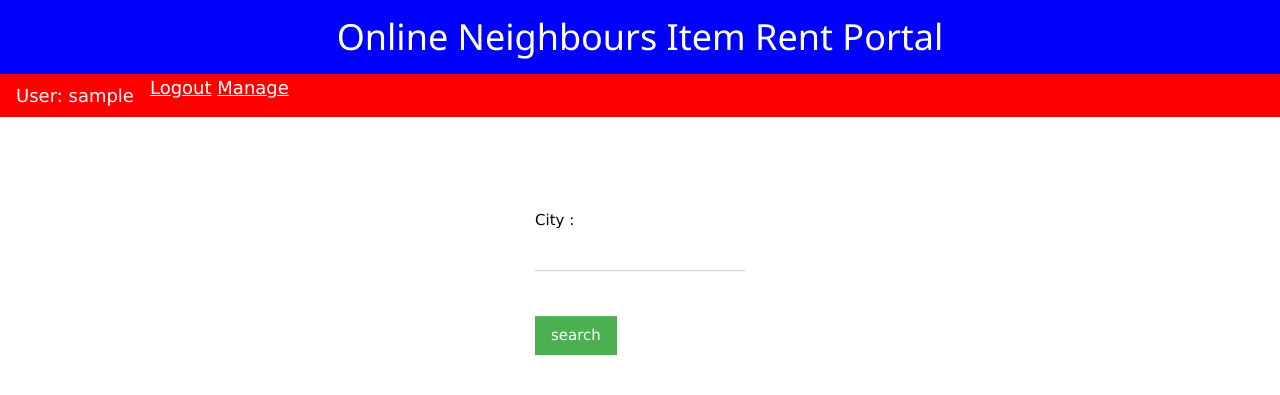
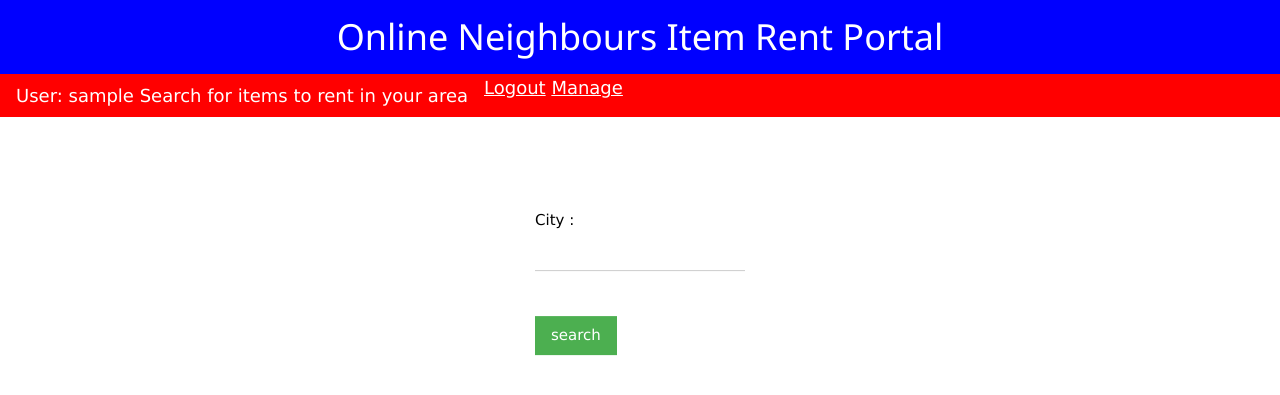
Before and after one commit to AgnieszkaGabka/RentMe, a Django app: page /search/ in a window 1280 px wide. Shown: the top 395 px of the page. Run offline with Django 4.2, Linux system fonts and the light colour scheme; the visitor is signed in with stand-in values (Sample User, id 1).

Commit message:
Deleted WantRent model - considered unnecessary

```diff
--- a/rentme/rentmeapp/admin.py
+++ b/rentme/rentmeapp/admin.py
@@ -1,9 +1,8 @@
 from django.contrib import admin
-from .models import Area, Seller, Customer, ToRent, WantRent, Orders
+from .models import Area, Seller, Customer, ToRent, Orders
 
 admin.site.register(Area)
 admin.site.register(Seller)
 admin.site.register(Customer)
 admin.site.register(ToRent)
-admin.site.register(WantRent)
 admin.site.register(Orders)
--- a/rentme/rentmeapp/templates/search.html
+++ b/rentme/rentmeapp/templates/search.html
@@ -1,7 +1,8 @@
 {% extends 'base.html' %}
 {% block content %}
 <div class="w3-bar w3-large w3-black">
-  <div class="w3-bar-item w3-left w3-black">User: {{user.username}}</div>
+  <div class="w3-bar-item w3-left w3-black">User: {{user.username}}
+  Search for items to rent in your area</div>
   <a href="/logout/">Logout</a>
   <a href="/manage/">Manage</a>
 </div>
--- a/rentme/rentmeapp/views.py
+++ b/rentme/rentmeapp/views.py
@@ -9,7 +9,7 @@ from django.template.defaulttags import csrf_token
 from django.views import View
 
 from .forms import ToRentForm
-from .models import ToRent, Customer, Area, Orders, WantRent
+from .models import ToRent, Customer, Area, Orders
 
 
 class HomePageView(View):
@@ -235,14 +235,14 @@ def add_item(request):
     except:
         area = None
     if area is not None:
-        item = WantRent(category=category, name=name, date_from=date_from, date_to=date_to, area=area,
-                        price_day=price_day)
+        item = ToRent(category=category, name=name, date_from=date_from, date_to=date_to, area=area,
+                      price_day=price_day)
     else:
         area = Area(city=city, pincode=pincode)
         area.save()
         area = Area.objects.get(city=city, pincode=pincode)
-        item = WantRent(category=category, name=name, date_from=date_from, date_to=date_to, area=area,
-                        price_day=price_day)
+        item = ToRent(category=category, name=name, date_from=date_from, date_to=date_to, area=area,
+                      price_day=price_day)
     item.save()
     return render(request, 'item_added.html')
 
@@ -273,6 +273,6 @@ def order_list(request):
 @login_required
 def delete(request):
     item_id = request.POST['id']
-    item = WantRent.objects.get(id=item_id)
+    item = ToRent.objects.get(id=item_id)
     item.delete()
     return HttpResponseRedirect('/manage_items/')
```
Also changed, not shown: rentme/rentmeapp/models.py (+0 -16 lines).
